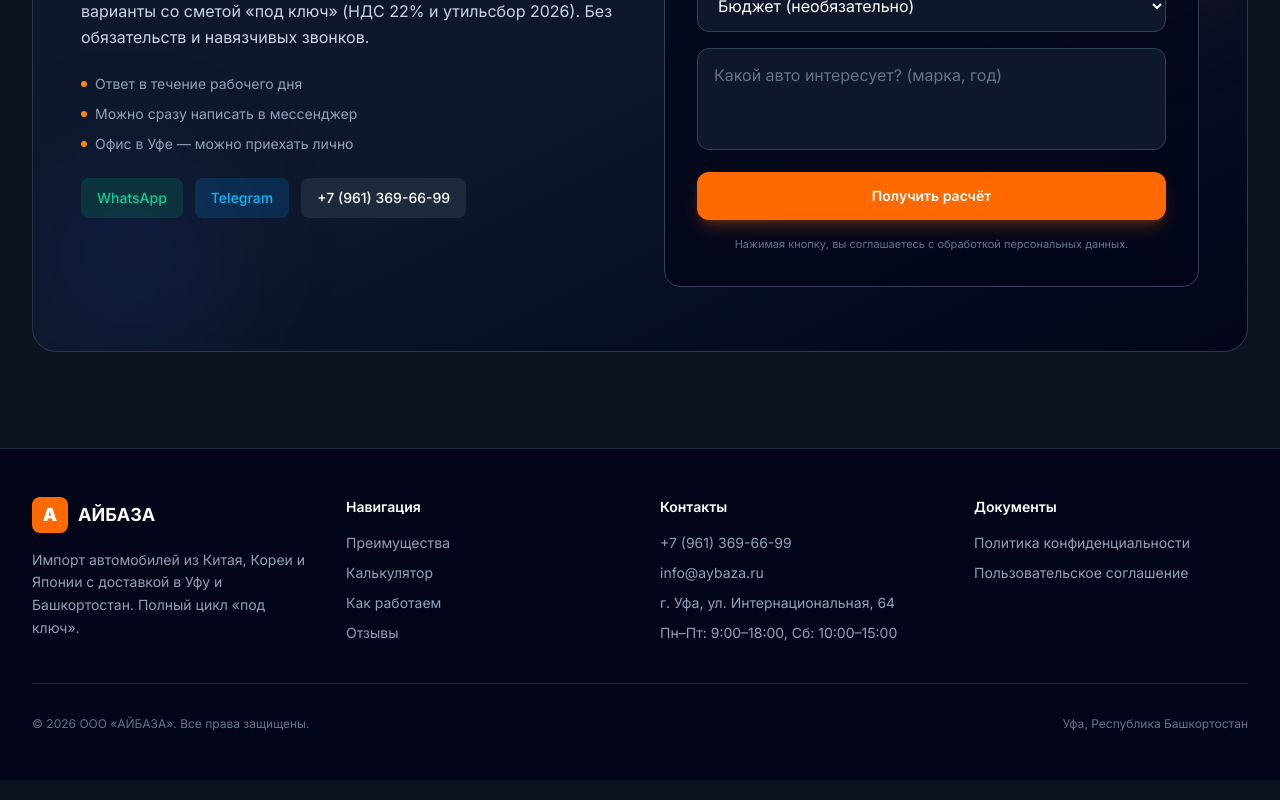
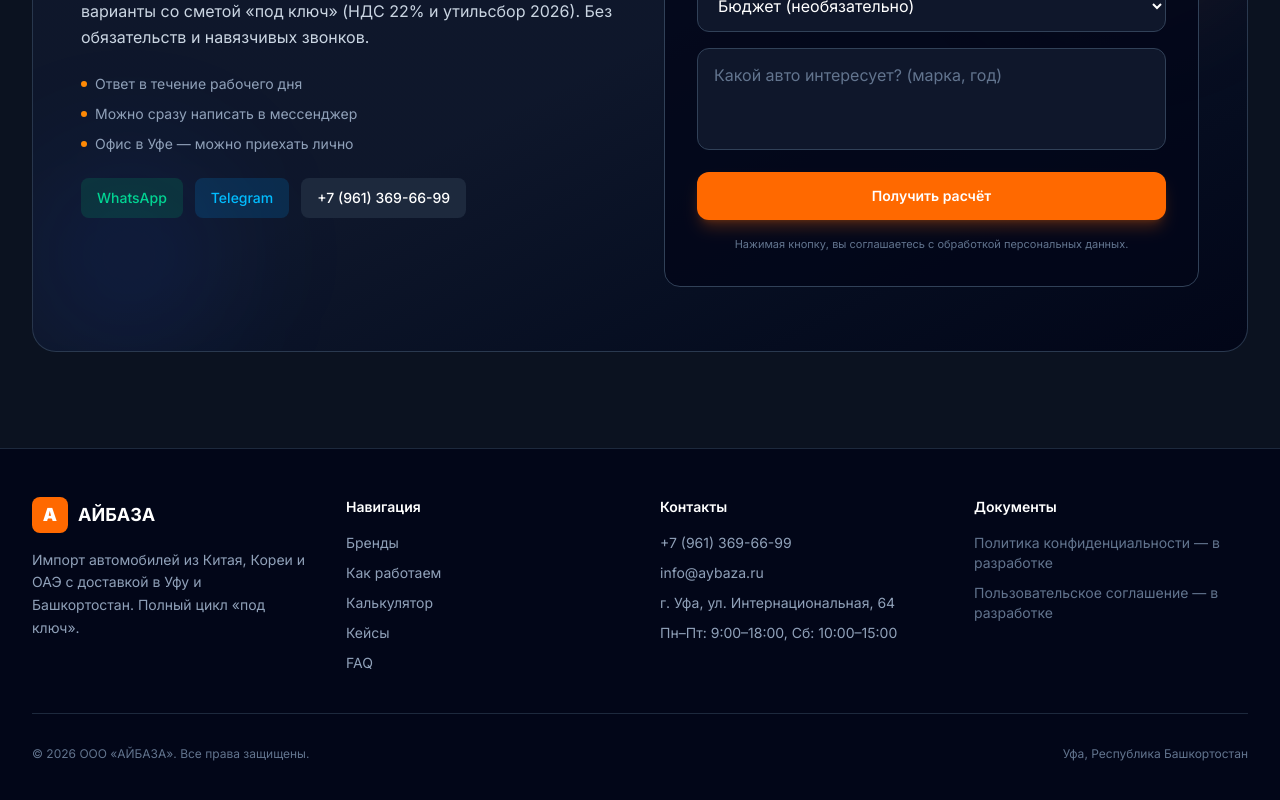
Before and after one commit to gameai2027-gif/aybaza-site, a Next.js app: page / in a window 1280 px wide. Shown: the part 8879-9679 px from the top of the page. Built offline with nearby package versions, Linux system fonts and the light colour scheme.

Commit message:
fix(qa): исправить Япония→ОАЭ в meta/title/footer, битые ссылки политик, логотип

```diff
--- a/src/app/layout.tsx
+++ b/src/app/layout.tsx
@@ -10,15 +10,16 @@ const inter = Inter({
 
 export const metadata: Metadata = {
   title: {
-    default: "АЙБАЗА — Автомобили из Китая, Кореи и Японии в Уфу под ключ",
+    default: "АЙБАЗА — Импорт авто из Китая, Кореи и ОАЭ в Уфу под ключ",
     template: "%s | АЙБАЗА Уфа",
   },
   description:
-    "Импорт автомобилей из Китая, Кореи и Японии с доставкой в Уфу и Башкортостан. Растаможка 2026, утильсбор, НДС 22%. Подбор, проверка и привоз «под ключ». Оставьте заявку — рассчитаем стоимость за 15 минут.",
+    "Импорт автомобилей из Китая, Кореи и ОАЭ с доставкой в Уфу и Башкортостан. Audi, BMW, Mercedes, Toyota, Lexus, Li Auto, Zeekr. Растаможка 2026, утильсбор, НДС. Подбор, проверка и привоз «под ключ».",
   keywords: [
     "авто из Китая Уфа",
     "пригнать авто из Кореи Башкортостан",
-    "автомобили из Японии Уфа",
+    "автомобили из ОАЭ Уфа",
+    "Audi BMW Mercedes из Китая Уфа",
     "растаможка авто 2026",
     "утильсбор Уфа",
     "импорт авто под ключ",
@@ -34,9 +35,9 @@ export const metadata: Metadata = {
     locale: "ru_RU",
     url: "https://aybaza.ru",
     siteName: "АЙБАЗА",
-    title: "АЙБАЗА — Авто из Китая, Кореи и Японии в Уфу",
+    title: "АЙБАЗА — Авто из Китая, Кореи и ОАЭ в Уфу под ключ",
     description:
-      "Подбор и привоз автомобилей «под ключ» в Уфу и Башкортостан. Честный расчёт растаможки 2026.",
+      "Подбор и привоз автомобилей «под ключ» в Уфу и Башкортостан. Audi, BMW, Mercedes, Toyota, Lexus и китайские бренды. Честный расчёт растаможки 2026.",
   },
   robots: {
     index: true,
--- a/src/components/Footer.tsx
+++ b/src/components/Footer.tsx
@@ -13,7 +13,7 @@ export function Footer() {
               <span className="text-lg font-bold text-white">{SITE.shortName}</span>
             </div>
             <p className="text-sm text-slate-400 leading-relaxed">
-              Импорт автомобилей из Китая, Кореи и Японии с доставкой в Уфу и
+              Импорт автомобилей из Китая, Кореи и ОАЭ с доставкой в Уфу и
               Башкортостан. Полный цикл «под ключ».
             </p>
           </div>
@@ -21,10 +21,11 @@ export function Footer() {
           <div>
             <h4 className="text-sm font-semibold text-white mb-4">Навигация</h4>
             <ul className="space-y-2.5 text-sm text-slate-400">
-              <li><a href="#advantages" className="hover:text-orange-400 transition">Преимущества</a></li>
+              <li><a href="#brands" className="hover:text-orange-400 transition">Бренды</a></li>
+              <li><a href="#how-it-works" className="hover:text-orange-400 transition">Как работаем</a></li>
               <li><a href="#calculator" className="hover:text-orange-400 transition">Калькулятор</a></li>
-              <li><a href="#how-it-works" className="hover:text-orange-400 transition">Как работаем</a></li>
-              <li><a href="#reviews" className="hover:text-orange-400 transition">Отзывы</a></li>
+              <li><a href="#reviews" className="hover:text-orange-400 transition">Кейсы</a></li>
+              <li><a href="#faq" className="hover:text-orange-400 transition">FAQ</a></li>
             </ul>
           </div>
 
@@ -41,8 +42,8 @@ export function Footer() {
           <div>
             <h4 className="text-sm font-semibold text-white mb-4">Документы</h4>
             <ul className="space-y-2.5 text-sm text-slate-400">
-              <li><a href="#" className="hover:text-orange-400 transition">Политика конфиденциальности</a></li>
-              <li><a href="#" className="hover:text-orange-400 transition">Пользовательское соглашение</a></li>
+              <li><span className="text-slate-500">Политика конфиденциальности — в разработке</span></li>
+              <li><span className="text-slate-500">Пользовательское соглашение — в разработке</span></li>
             </ul>
           </div>
         </div>
--- a/src/components/Header.tsx
+++ b/src/components/Header.tsx
@@ -40,7 +40,7 @@ export function Header() {
     >
       <div className="mx-auto max-w-7xl px-4 sm:px-6 lg:px-8">
         <div className="flex h-16 items-center justify-between">
-          <a href="/" className="flex items-center gap-2.5 group">
+          <a href="./" className="flex items-center gap-2.5 group">
             <div className="flex h-9 w-9 items-center justify-center rounded-lg bg-orange-500 font-black text-white text-lg shadow-lg shadow-orange-500/30 transition group-hover:scale-105">А</div>
             <div className="flex flex-col leading-none">
               <span className="text-lg font-bold tracking-tight text-white">{SITE.shortName}</span>
```
